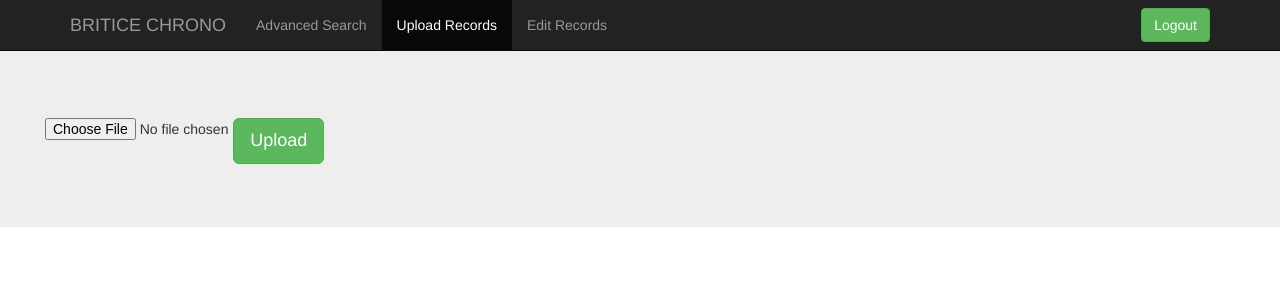
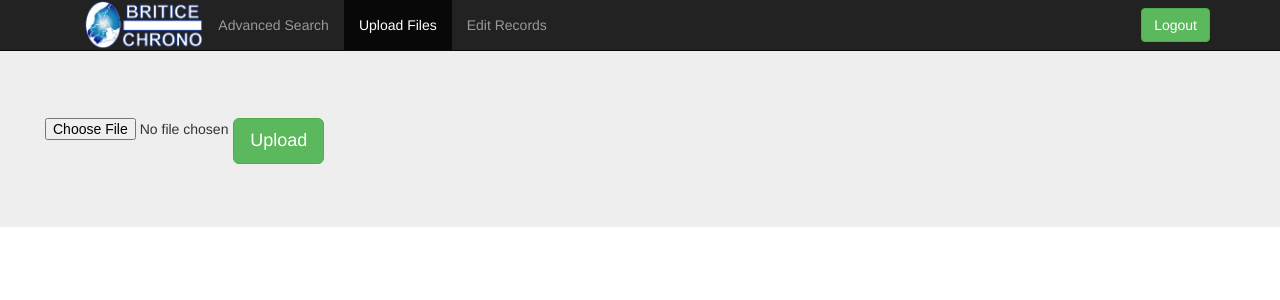
Before and after one commit to eoraptor/MappingTool, a Django app: page /mappingapp/upload/ in a window 1280 px wide. Shown: the top 300 px of the page. Run offline with Django 3.2, Linux system fonts and the light colour scheme; the visitor is signed in with stand-in values (Sample User, id 1); some libraries are stand-ins or nearby versions.

Commit message:
0.0.25
Added logo

```diff
--- a/mapping_app_project/mappingapp/models.py
+++ b/mapping_app_project/mappingapp/models.py
@@ -172,7 +172,7 @@ class Sample_Site(models.Model):
     county = models.CharField(max_length=255, null=True, blank=True)
     site_date = models.DateField(null=True, blank=True)
     operator = models.CharField(max_length=255, null=True, blank=True)
-    geomorph_setting = models.CharField(max_length=255, null=True, blank=True)
+    geomorph_setting = models.TextField(null=True, blank=True)
     sample_type_collected = models.CharField(max_length=255, null=True, blank=True)
     photos_taken = models.NullBooleanField(null=True, blank=True)
     photographs = models.CharField(max_length=255, null=True, blank=True)
--- a/mapping_app_project/static/css/style.css
+++ b/mapping_app_project/static/css/style.css
@@ -47,3 +47,13 @@ button.btn-xl {
     font-size: 22px;
     border-radius: 8px;
 }
+
+
+.logo-nav {
+    vertical-align: middle;
+    padding-left: 15px;
+}
+
+img#logo {
+    height: 50px;
+}
--- a/mapping_app_project/templates/mappingapp/base.html
+++ b/mapping_app_project/templates/mappingapp/base.html
@@ -30,7 +30,8 @@
                     <span class="icon-bar"></span>
                     <span class="icon-bar"></span>
                 </button>
-                <a class="navbar-brand" href="/mappingapp/">BRITICE CHRONO</a>
+                <a href="/mappingapp" class="logo-nav" ><img id="logo" src="{% static 'imgs/briticelogo.png' %}" alt="BRITICE logo" /></a>
+
             </div>
         <div class="navbar-collapse collapse">
             <ul class="nav navbar-nav">
--- a/mapping_app_project/templates/mappingapp/upload.html
+++ b/mapping_app_project/templates/mappingapp/upload.html
@@ -7,7 +7,7 @@
 {% block upload %}{% endblock upload %}
 
 {% block activeupload %}
-    <li class="active"><a href="/mappingapp/upload">Upload Records</a></li>
+    <li class="active"><a href="/mappingapp/upload">Upload Files</a></li>
 {% endblock activeupload %}
 
 {% block login %}{% endblock login %}
```
Also changed, not shown: mapping_app_project/static/imgs/bclogo.png (added), mapping_app_project/static/imgs/briticelogo.png (added).
